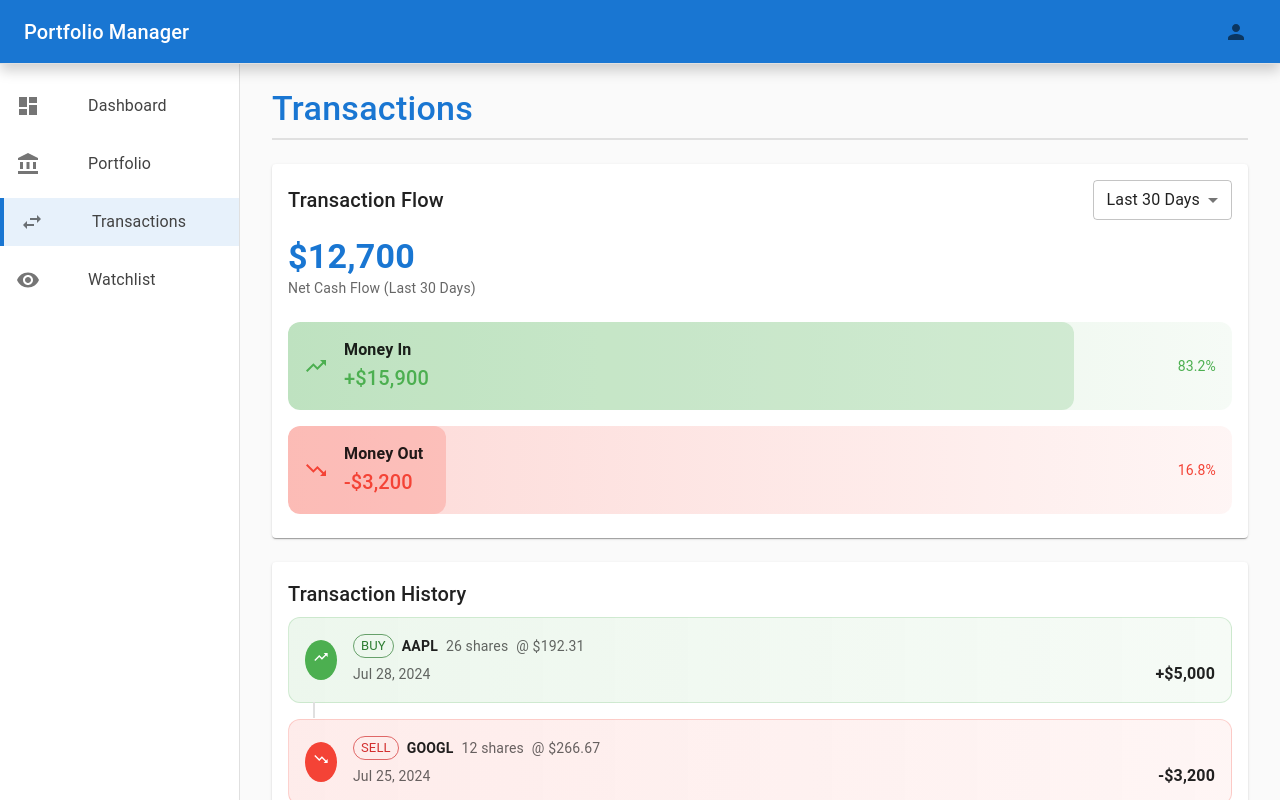
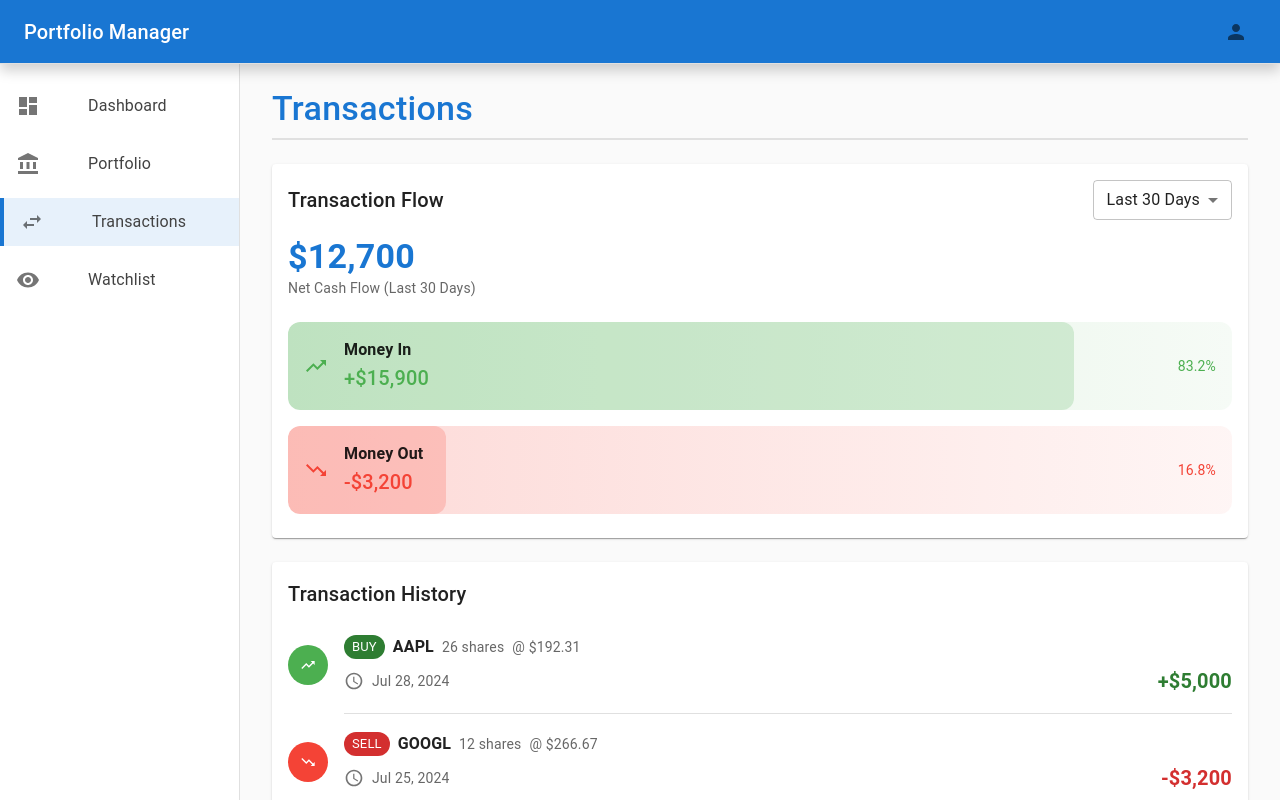
Before and after one commit to e-p-l/portfolio-manager-team14, a React (Create React App) app in the folder client/: page /transactions in a window 1280 px wide. Shown: the top 800 px of the page. Built offline with nearby package versions, Linux system fonts and the light colour scheme; the HTML template or start-up script is replaced by a standard one.

Commit message:
fix: transaction change

```diff
--- a/client/src/components/TransactionTimeline.tsx
+++ b/client/src/components/TransactionTimeline.tsx
@@ -1,6 +1,21 @@
 import React from 'react';
-import { Card, CardContent, Typography, Box, Chip } from '@mui/material';
-import { TrendingUp, TrendingDown, SwapHoriz } from '@mui/icons-material';
+import {
+  Card,
+  CardContent,
+  Typography,
+  Box,
+  Chip,
+  List,
+  ListItem,
+  Avatar,
+  Divider
+} from '@mui/material';
+import {
+  TrendingUp,
+  TrendingDown,
+  SwapHoriz,
+  AccessTime
+} from '@mui/icons-material';
 
 interface Transaction {
   id: number;
@@ -60,65 +75,30 @@ const TransactionTimeline: React.FC<TransactionTimelineProps> = ({
   };
 
   return (
-    <Card sx={{ height: '100%', display: 'flex', flexDirection: 'column' }}>
-      <CardContent sx={{ flex: 1, display: 'flex', flexDirection: 'column' }}>
+    <Card sx={{ height: '100%' }}>
+      <CardContent>
         <Typography variant="h6" gutterBottom>
           {title}
         </Typography>
 
-        <Box sx={{ flex: 1, overflowY: 'auto' }}>
+        {/* Timeline List */}
+        <List sx={{ p: 0 }}>
           {transactions.map((transaction, index) => (
-            <Box
-              key={transaction.id}
+            <React.Fragment key={transaction.id}>
+              <ListItem sx={{ py: 2, px: 0 }}>
+                {/* Timeline Avatar */}
+                <Avatar
                   sx={{
-                display: 'flex',
-                alignItems: 'center',
-                mb: 2,
-                p: 2,
-                borderRadius: '12px',
-                background: transaction.type === 'BUY'
-                  ? 'linear-gradient(90deg, rgba(76, 175, 80, 0.1) 0%, rgba(76, 175, 80, 0.05) 100%)'
-                  : transaction.type === 'SELL'
-                  ? 'linear-gradient(90deg, rgba(244, 67, 54, 0.1) 0%, rgba(244, 67, 54, 0.05) 100%)'
-                  : 'linear-gradient(90deg, rgba(255, 152, 0, 0.1) 0%, rgba(255, 152, 0, 0.05) 100%)',
-                border: `1px solid ${
-                  transaction.type === 'BUY'
-                    ? 'rgba(76, 175, 80, 0.2)'
-                    : transaction.type === 'SELL'
-                    ? 'rgba(244, 67, 54, 0.2)'
-                    : 'rgba(255, 152, 0, 0.2)'
-                }`,
-                position: 'relative'
-              }}
-            >
-              {/* Timeline connector */}
-              {index !== transactions.length - 1 && (
-                <Box
-                  sx={{
-                    position: 'absolute',
-                    left: '24px',
-                    bottom: '-16px',
-                    width: '2px',
-                    height: '16px',
-                    backgroundColor: '#e0e0e0'
-                  }}
-                />
-              )}
-
-              {/* Icon */}
-              <Box
-                sx={{
+                    backgroundColor: getTypeColor(transaction.type),
                     mr: 2,
-                  p: 1,
-                  borderRadius: '50%',
-                  backgroundColor: getTypeColor(transaction.type),
-                  color: 'white'
+                    width: 40,
+                    height: 40
                   }}
                 >
                   {getIcon(transaction.type)}
-              </Box>
+                </Avatar>
 
-              {/* Content */}
+                {/* Transaction Content */}
                 <Box sx={{ flex: 1 }}>
                   <Box display="flex" alignItems="center" gap={1} mb={0.5}>
                     <Chip
@@ -131,9 +111,9 @@ const TransactionTimeline: React.FC<TransactionTimelineProps> = ({
                           ? 'error'
                           : 'warning'
                       }
-                    variant="outlined"
+                      variant="filled"
                     />
-                  <Typography variant="body2" fontWeight="bold">
+                    <Typography variant="subtitle1" fontWeight="bold">
                       {transaction.symbol}
                     </Typography>
                     {transaction.shares && (
@@ -147,18 +127,48 @@ const TransactionTimeline: React.FC<TransactionTimelineProps> = ({
                       </Typography>
                     )}
                   </Box>
+
                   <Box display="flex" justifyContent="space-between" alignItems="center">
+                    <Box display="flex" alignItems="center" gap={1}>
+                      <AccessTime fontSize="small" color="action" />
                       <Typography variant="body2" color="textSecondary">
                         {formatDate(transaction.date)}
                       </Typography>
-                  <Typography variant="body1" fontWeight="bold">
+                    </Box>
+                    <Typography
+                      variant="h6"
+                      fontWeight="bold"
+                      color={transaction.type === 'SELL' ? 'error.main' : 'success.main'}
+                    >
                       {transaction.type === 'SELL' ? '-' : '+'}${transaction.amount.toLocaleString()}
                     </Typography>
                   </Box>
                 </Box>
+              </ListItem>
+
+              {/* Divider between items (except for last item) */}
+              {index < transactions.length - 1 && (
+                <Divider variant="inset" component="li" sx={{ ml: 7 }} />
+              )}
+            </React.Fragment>
+          ))}
+        </List>
+
+        {/* Empty state */}
+        {transactions.length === 0 && (
+          <Box
+            display="flex"
+            flexDirection="column"
+            alignItems="center"
+            justifyContent="center"
+            py={4}
+          >
+            <AccessTime sx={{ fontSize: 48, color: 'text.secondary', mb: 2 }} />
+            <Typography variant="body1" color="textSecondary">
+              No transactions yet
+            </Typography>
           </Box>
-          ))}
-        </Box>
+        )}
       </CardContent>
     </Card>
   );
```
Lines whose indentation alone changed are shown as unchanged.
